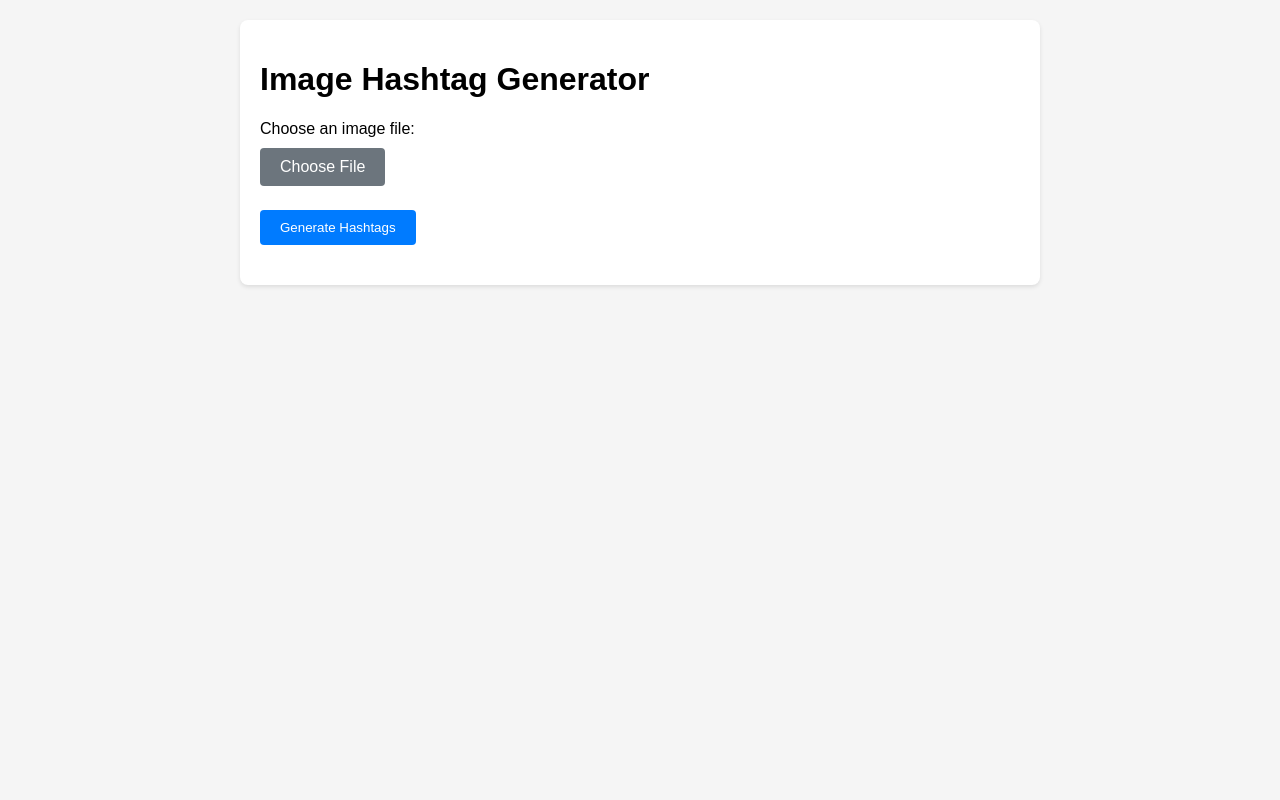
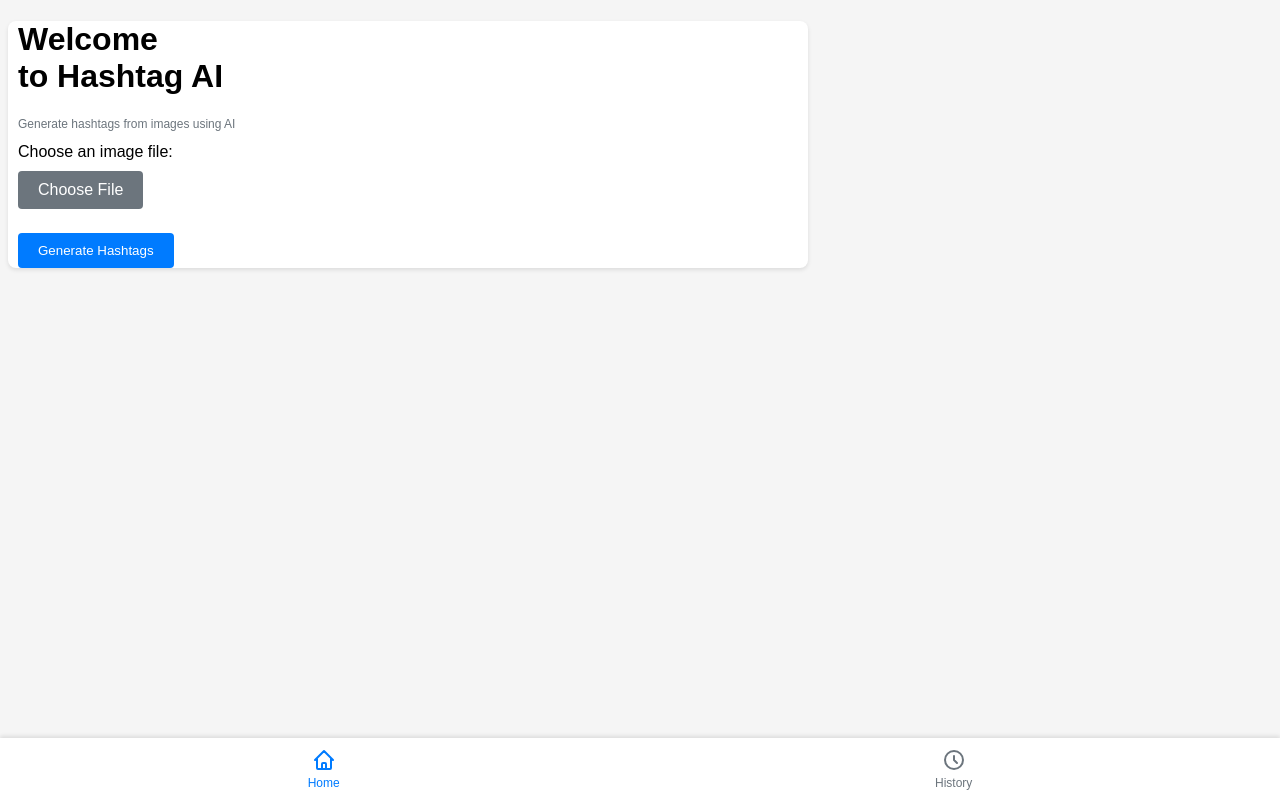
Before and after one commit to galeone/htgen, a Flask app: page / in a window 1280 px wide. Run offline with Flask 3, Linux system fonts and the light colour scheme; parts of the project's set-up code (start-up, migrations or seed data) failed here and were passed over; some libraries are stand-ins or nearby versions.

Commit message:
app like

```diff
--- a/htgen/static/css/style.css
+++ b/htgen/static/css/style.css
@@ -1,14 +1,12 @@
 body {
     font-family: Arial, sans-serif;
     max-width: 800px;
-    margin: 0 auto;
-    padding: 20px;
     background-color: #f5f5f5;
 }
 
 .container {
     background-color: white;
-    padding: 20px;
+    padding: 0 10px 0 10px;
     border-radius: 8px;
     box-shadow: 0 2px 4px rgba(0, 0, 0, 0.1);
 }
@@ -141,3 +139,59 @@ button[type="submit"].button:hover {
     background-color: #f8d7da;
     color: #721c24;
 }
+
+/* Bottom Menu Styles */
+.bottom-menu {
+    position: fixed;
+    bottom: 0;
+    left: 0;
+    right: 0;
+    background-color: white;
+    display: flex;
+    justify-content: space-around;
+    padding: 10px;
+    box-shadow: 0 -2px 4px rgba(0, 0, 0, 0.1);
+}
+
+.menu-item {
+    display: flex;
+    flex-direction: column;
+    align-items: center;
+    text-decoration: none;
+    color: #6c757d;
+    cursor: pointer;
+    padding: 0px 20px;
+}
+
+.menu-item.active {
+    color: #007bff;
+}
+
+.menu-item svg {
+    width: 24px;
+    height: 24px;
+    margin-bottom: 4px;
+}
+
+.menu-item span {
+    font-size: 12px;
+}
+
+/* Adjust container padding for menu */
+.container {
+    margin-bottom: 70px;
+}
+
+/* Section visibility */
+.section {
+    display: none;
+}
+
+.section.active {
+    display: block;
+}
+
+.info {
+    color: #6c757d;
+    font-size: 12px;
+}
--- a/htgen/templates/index.html
+++ b/htgen/templates/index.html
@@ -8,7 +8,7 @@
     <meta name="mobile-web-app-capable" content="yes">
     <meta name="apple-mobile-web-app-status-bar-style" content="black">
     <meta name="apple-mobile-web-app-title" content="HTGen">
-    <title>Image Hashtag Generator</title>
+    <title>Hashtag AI</title>
 
     <!-- PWA Support -->
     <link rel="manifest" href="{{url_for('static', filename='manifest.json')}}">
@@ -23,7 +23,9 @@
 </head>
 <body>
     <div class="container">
-        <h1>Image Hashtag Generator</h1>
+        <div id="homeSection" class="section active">
+            <h1>Welcome<br>to Hashtag AI</h1>
+            <p class="info">Generate hashtags from images using AI</p>
             <form id="uploadForm">
                 <div class="input-group">
                     <label for="fileInput">Choose an image file:</label>
@@ -41,12 +43,48 @@
             <div id="result" style="display: none;"></div>
         </div>
 
+        <div id="historySection" class="section">
+            <h2>Previous Generations</h2>
+            <!-- History content will be dynamically inserted here -->
+        </div>
+    </div>
+
+    <!-- Bottom Menu -->
+    <div class="bottom-menu">
+        <div class="menu-item active" data-section="homeSection">
+            <svg xmlns="http://www.w3.org/2000/svg" fill="none" viewBox="0 0 24 24" stroke="currentColor">
+                <path stroke-linecap="round" stroke-linejoin="round" stroke-width="2" d="M3 12l2-2m0 0l7-7 7 7M5 10v10a1 1 0 001 1h3m10-11l2 2m-2-2v10a1 1 0 01-1 1h-3m-6 0a1 1 0 001-1v-4a1 1 0 011-1h2a1 1 0 011 1v4a1 1 0 001 1m-6 0h6" />
+            </svg>
+            <span>Home</span>
+        </div>
+        <div class="menu-item" data-section="historySection">
+            <svg xmlns="http://www.w3.org/2000/svg" fill="none" viewBox="0 0 24 24" stroke="currentColor">
+                <path stroke-linecap="round" stroke-linejoin="round" stroke-width="2" d="M12 8v4l3 3m6-3a9 9 0 11-18 0 9 9 0 0118 0z" />
+            </svg>
+            <span>History</span>
+        </div>
+    </div>
+
     <script>
         const form = document.getElementById('uploadForm');
         const fileInput = document.getElementById('fileInput');
         const preview = document.getElementById('preview');
         const result = document.getElementById('result');
         const spinner = document.getElementById('spinner');
+
+        // Menu handling
+        document.querySelectorAll('.menu-item').forEach(item => {
+            item.addEventListener('click', () => {
+                // Update active menu item
+                document.querySelectorAll('.menu-item').forEach(i => i.classList.remove('active'));
+                item.classList.add('active');
+
+                // Show corresponding section
+                document.querySelectorAll('.section').forEach(section => section.classList.remove('active'));
+                const sectionId = item.getAttribute('data-section');
+                document.getElementById(sectionId).classList.add('active');
+            });
+        });
 
         fileInput.addEventListener('change', (e) => {
             const file = e.target.files[0];
@@ -86,6 +124,14 @@
                 if (response.ok) {
                     const hashtags = data.hashtags.join(' ');
                     showHashtagsWithCopy(hashtags);
+                    // Save to localStorage after successful generation
+                    const imageData = preview.src;
+                    saveToStorage(imageData, data.hashtags);
+                    // Update history section
+                    const history = getFromStorage();
+                    if (history.length > 0) {
+                        showHistory(history);
+                    }
                 } else {
                     showResult('Error: ' + data.error, false);
                 }
@@ -133,18 +179,6 @@
             // Scroll to error messages too
             result.scrollIntoView({ behavior: 'smooth', block: 'nearest' });
         }
-    </script>
-
-    <script src="{{ url_for('static', filename='js/localstorage.js') }}"></script>
-
-    <script>
-        // Load existing history when page loads
-        document.addEventListener('DOMContentLoaded', () => {
-            const history = getFromStorage();
-            if (history.length > 0) {
-                showHistory(history);
-            }
-        });
 
         function showHistory(entries) {
             const historyHTML = entries.map(entry => `
@@ -157,52 +191,21 @@
                 </div>
             `).join('');
 
-            const historySection = document.createElement('div');
-            historySection.id = 'history';
-            historySection.innerHTML = `
+            document.getElementById('historySection').innerHTML = `
                 <h2>Previous Generations</h2>
                 ${historyHTML}
             `;
-            document.querySelector('.container').appendChild(historySection);
         }
+    </script>
 
-        // Modified form submit handler to save results
-        form.addEventListener('submit', async (e) => {
-            e.preventDefault();
-            const formData = new FormData();
-            const file = fileInput.files[0];
+    <script src="{{ url_for('static', filename='js/localstorage.js') }}"></script>
 
-            if (!file) {
-                showResult('Please select an image file.', false);
-                return;
-            }
-
-            // Show spinner and hide previous results
-            spinner.style.display = 'block';
-            result.style.display = 'none';
-            formData.append('file', file);
-
-            try {
-                const response = await fetch('/hashtags', {
-                    method: 'POST',
-                    body: formData
-                });
-
-                const data = await response.json();
-
-                if (response.ok) {
-                    const hashtags = data.hashtags.join(' ');
-                    showHashtagsWithCopy(hashtags);
-                    // Save to localStorage after successful generation
-                    const imageData = preview.src;
-                    saveToStorage(imageData, data.hashtags);
-                } else {
-                    showResult('Error: ' + data.error, false);
-                }
-            } catch (error) {
-                showResult('Error: Could not connect to the server. Make sure the server is running.', false);
-            } finally {
-                spinner.style.display = 'none';
+    <script>
+        // Load existing history when page loads
+        document.addEventListener('DOMContentLoaded', () => {
+            const history = getFromStorage();
+            if (history.length > 0) {
+                showHistory(history);
             }
         });
 
```
Lines whose indentation alone changed are shown as unchanged.
